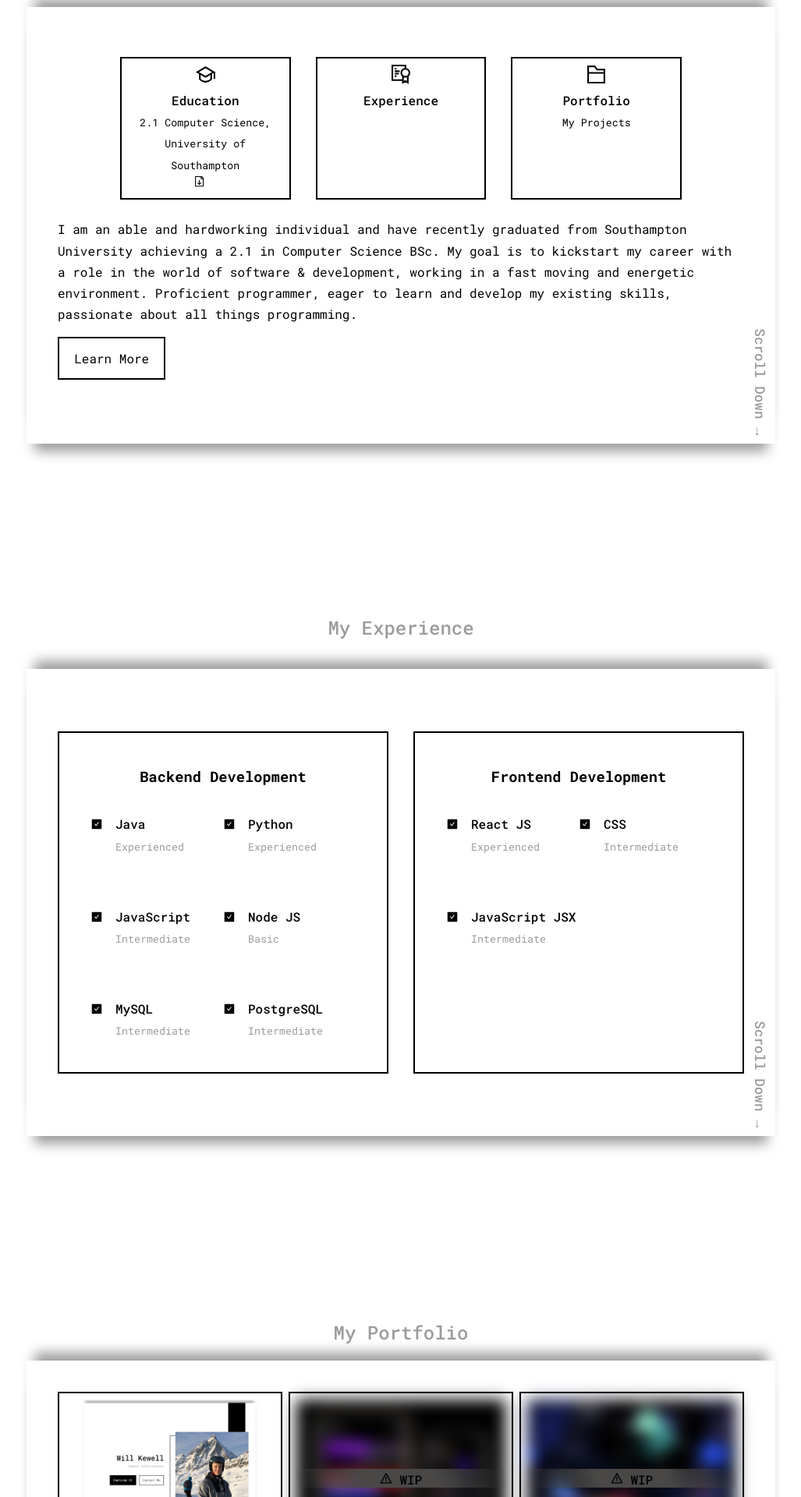
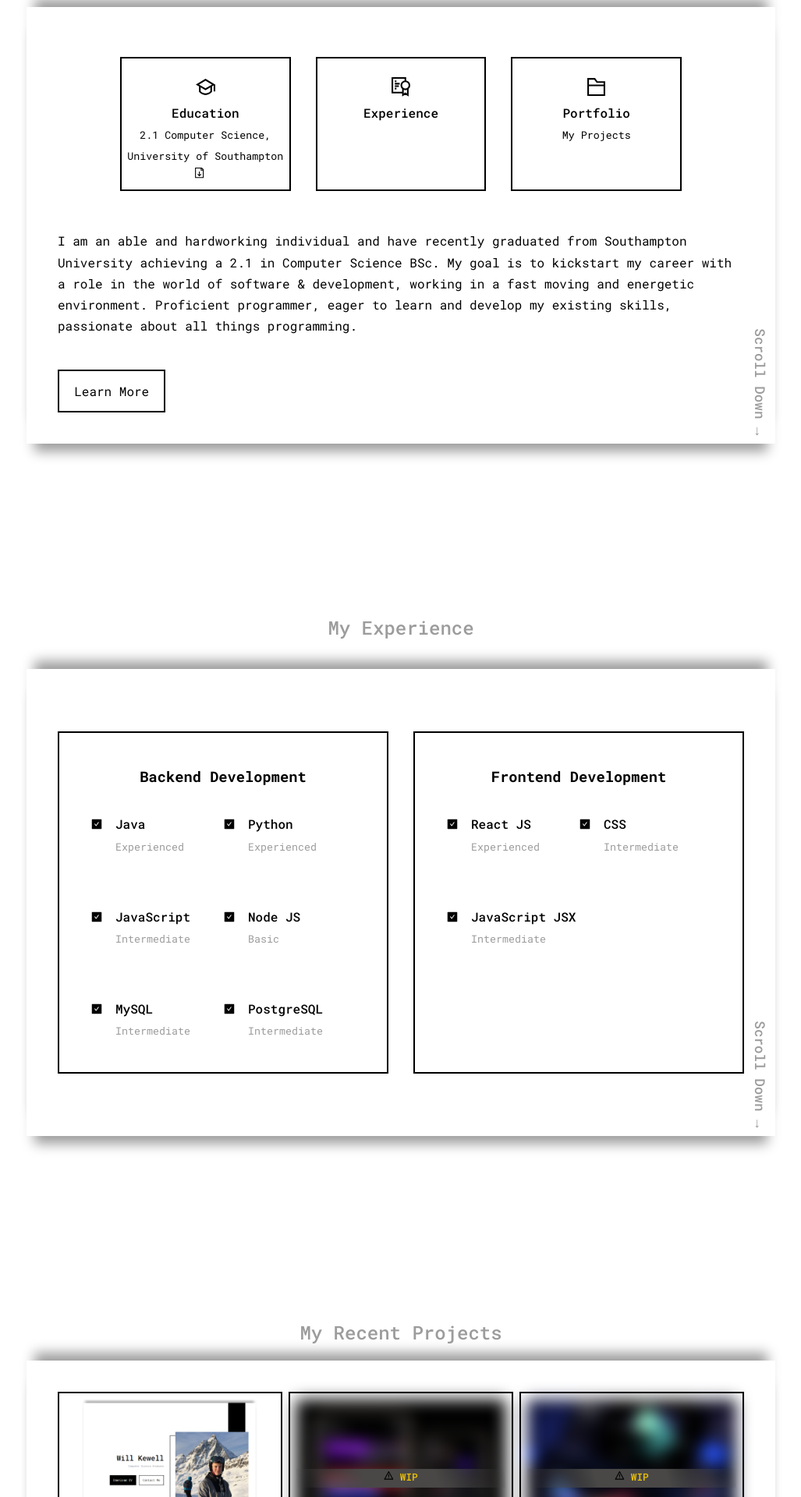
Before and after one commit to willkewell/willkewell.github.io, a React (Create React App) app: page / in a window 1280 px wide. Shown: the part 880-2800 px from the top of the page at 78% size, without its empty margins (126-1153 px from the left). Built offline with nearby package versions, Linux system fonts and the light colour scheme.

Commit message:
Portfolio banner & about container styling

```diff
--- a/src/components/about/about.css
+++ b/src/components/about/about.css
@@ -23,8 +23,11 @@
 }
 
 .about__content {
+    width: 100%;
+    height: 100%;
     display: flex;
     flex-direction: column;
+    justify-content: space-between;
 }
 
 .about__cards {
@@ -38,7 +41,7 @@
 .about__card {
     background: var(--color-white);
     border: 2px solid;
-    padding: 0.5rem 1rem;
+    padding: 1.5rem 0.1rem 0.5rem 0.1rem;
     text-align: center;
     transition: var(--transition);
 }
--- a/src/components/portfolio/Portfolio.jsx
+++ b/src/components/portfolio/Portfolio.jsx
@@ -50,7 +50,7 @@ const Portfolio = () => {
   return (
     <section id='portfolio'>
 
-        <h2>My Portfolio</h2>
+        <h2>My Recent Projects</h2>
         <div className="container portfolio__container">
             <div className="portfolio__items">
                 {
--- a/src/components/portfolio/portfolio.css
+++ b/src/components/portfolio/portfolio.css
@@ -79,6 +79,9 @@
 }
 
 .portfolio__item-WIP-status h4 {
+    font-weight: 500;
+    font-size: 0.8rem;
+    color: #ecc203;
     text-align: center;
 }
 
@@ -95,6 +98,9 @@
 }
 
 .portfolio__item-Planned-status h4 {
+    font-weight: 500;
+    font-size: 0.8rem;
+    color: #ec7f03;
     text-align: center;
 }
 
--- a/src/index.css
+++ b/src/index.css
@@ -60,6 +60,7 @@ body {
     width: var(--container-width-lg);
     margin: 0 auto;
     box-shadow: 0px 20px 15px -10px var(--color-grey), 0px -20px 15px -10px var(--color-grey);
+    overflow: scroll;
 }
 
 h1, h2, h3, h4, h5 {
```
